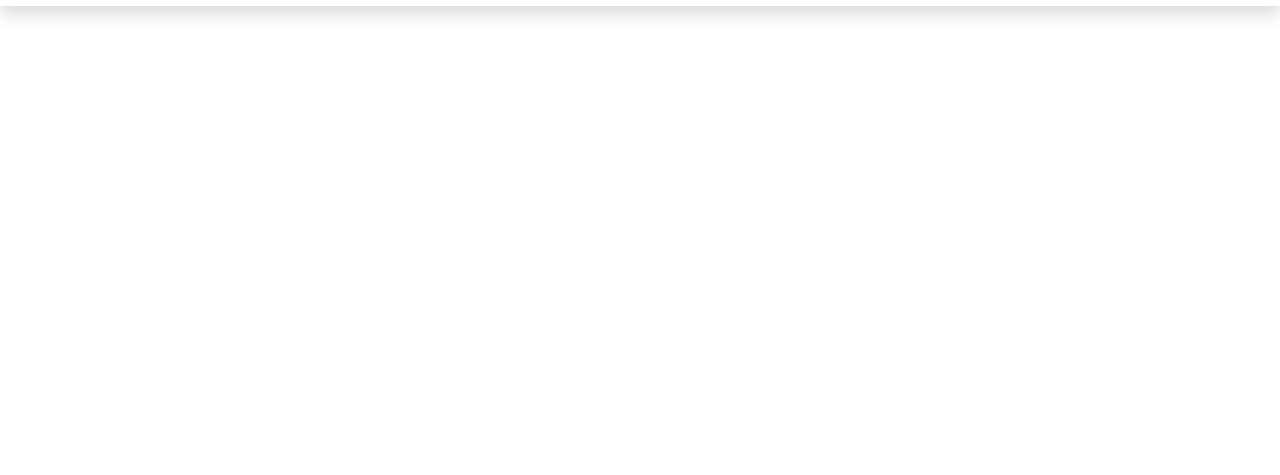
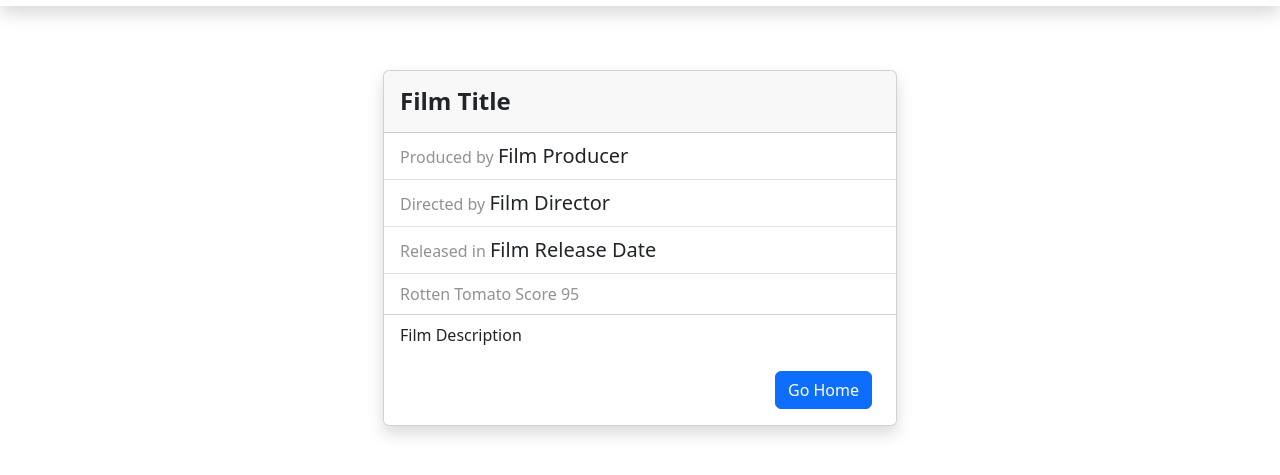
Before and after one commit to cmendi/reacting-to-routing-lab, a React (Create React App) app: page /filmsdetails in a window 1280 px wide. Shown: the part 219-694 px from the top of the page. Built offline with nearby package versions, Linux system fonts and the light colour scheme.

Commit message:
films page and data fetch finished

```diff
--- a/src/App.jsx
+++ b/src/App.jsx
@@ -5,6 +5,7 @@ import React from "react";
 import Home from "./pages/Home";
 import Films from "./pages/Films";
 import People from "./pages/People";
+import FilmDetails from "./components/FilmDetails";
 
 const App = () => {
 	return (
@@ -14,6 +15,7 @@ const App = () => {
 				<Route path="/" element={<Home />} />
 				<Route path="/films" element={<Films />} />
 				<Route path="/people" element={<People />} />
+				<Route path="/filmsdetails" element={<FilmDetails />} />
 			</Routes>
 		</BrowserRouter>
 	);
--- /dev/null
+++ b/src/components/FilmDetails.jsx
@@ -0,0 +1,40 @@
+import React, { useState, useEffect } from "react";
+import { Link } from "react-router-dom";
+
+const FilmDetails = () => {
+	return (
+		<>
+			<main className="container mt-5">
+				<section className="row justify-content-center">
+					<div className="col-md-6">
+						<div className="card p-0 m-3 shadow">
+							<h4 className="card-header p-3 fw-bold">Film Title</h4>
+							<ul className="list-group list-group-flush">
+								<li className="list-group-item text-body-tertiary">
+									Produced by <span className="text-dark fs-5">Film Producer</span>
+								</li>
+								<li className="list-group-item text-body-tertiary">
+									Directed by <span className="text-dark fs-5">Film Director</span>
+								</li>
+								<li className="list-group-item text-body-tertiary">
+									Released in <span className="text-dark fs-5">Film Release Date</span>
+								</li>
+								<li className="list-group-item text-body-tertiary">
+									Rotten Tomato Score <span>95</span>
+								</li>
+							</ul>
+							<p className="card-text px-3 py-2">Film Description</p>
+							<div className="d-flex justify-content-end mx-4 mb-3">
+								<Link to={"/"} className="btn btn-primary">
+									Go Home
+								</Link>
+							</div>
+						</div>
+					</div>
+				</section>
+			</main>
+		</>
+	);
+};
+
+export default FilmDetails;
--- a/src/pages/Films.jsx
+++ b/src/pages/Films.jsx
@@ -1,9 +1,48 @@
-import React from "react";
+import React, { useState, useEffect } from "react";
+import { Link } from "react-router-dom";
 
 const Films = () => {
+	const [films, setFilms] = useState([]);
+
+	useEffect(() => {
+		fetch("http://api-ghibli.herokuapp.com/films")
+			.then((res) => res.json())
+			.then((filmData) => setFilms(filmData));
+	}, []);
+
+	const scrollTop = () => {
+		window.scrollTo({
+			top: 0,
+			behavior: "smooth",
+		});
+	};
+
 	return (
 		<>
-			<h1>Films</h1>
+			<main className="container mt-5">
+				<section className="row justify-content-center">
+					{films.map((film) => (
+						<div className="col-lg-8" key={`film-key${film.id}`}>
+							<div className="card p-0 m-3 shadow">
+								<div className="card-body">
+									<h4>{film.title}</h4>
+									<p>{film.description}</p>
+								</div>
+								<div className="d-flex justify-content-end mx-4 mb-3">
+									<Link to={"/filmsdetails"} className="btn btn-primary">
+										Read Full Details
+									</Link>
+								</div>
+							</div>
+						</div>
+					))}
+				</section>
+			</main>
+			<div className="d-flex justify-content-center m-3">
+				<button className="btn btn-primary" onClick={scrollTop}>
+					Back to Top
+				</button>
+			</div>
 		</>
 	);
 };
```
